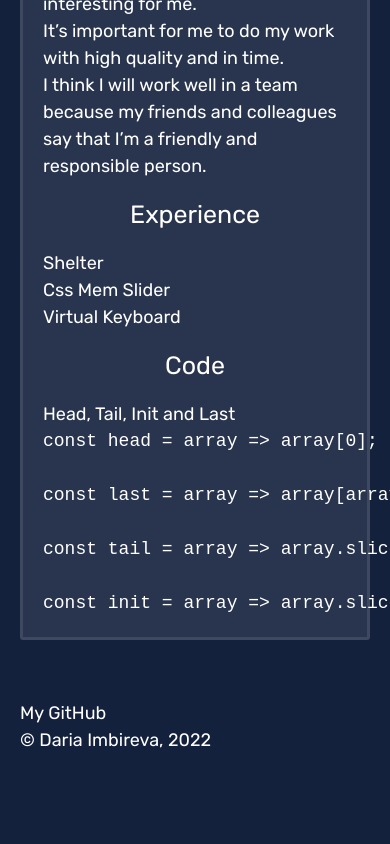
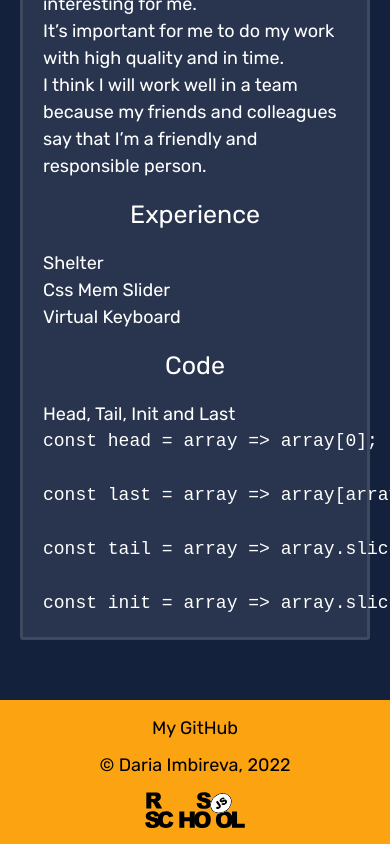
Before and after one commit to imbireva/rsschool-cv, a plain HTML site: page index.html in a window 390 px wide. Shown: the part 1809-2653 px from the top of the page. Before the commit the page ends 2563 px from the top, so only its background shows below. Drawn offline with Linux system fonts and the light colour scheme.

Commit message:
feat: add footer styles

```diff
--- a/style.css
+++ b/style.css
@@ -201,6 +201,27 @@ html {
   width: 69%;
 }
 
+.footer {
+  background-color: #fca311;
+}
+
+.footer-content {
+  padding: 15px 0;
+  display: flex;
+  justify-content: space-between;
+  align-items: center;
+  color: #000000;
+}
+
+.link_rs-logo {
+  width: 100px;
+  height: 40px;
+  background-image: url(assets/svg/rsschool.svg);
+  background-repeat: no-repeat;
+  background-position: center center;
+  background-size: contain;
+}
+
 @media (max-width: 1000px) {
   .header-content {
     justify-content: center;
@@ -252,6 +273,12 @@ html {
     padding-top: 20px;
     gap: 20px;
   }
+
+  .footer-content {
+    flex-direction: column;
+    justify-content: center;
+    gap: 10px;
+  }
 }
 
 @media (max-width: 450px) {
```
